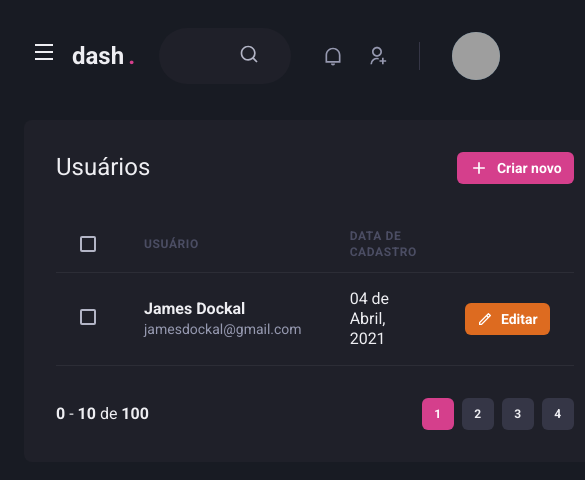
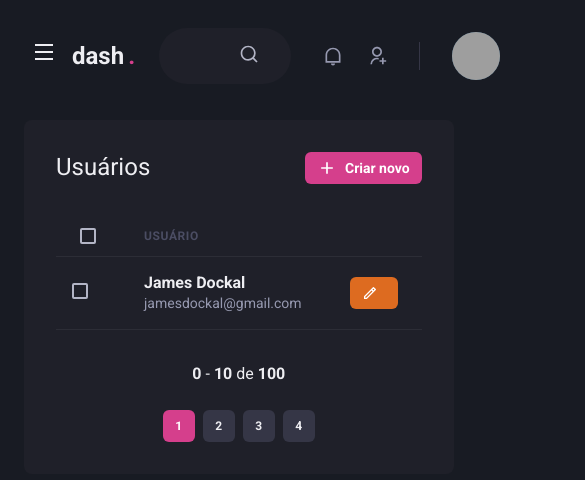
Before and after one commit to jamesDockal/DashGo, a Next.js app: page /users in a window 390 px wide. Shown: the top 480 px of the page, 585 px wide, since content can reach past the window. Built offline with nearby package versions, Linux system fonts and the light colour scheme; grey boxes are pictures that could not be loaded.

Commit message:
feat: add responsiviness to Dashboard and User pages

```diff
--- a/src/Context/SidebarContext.tsx
+++ b/src/Context/SidebarContext.tsx
@@ -1,5 +1,6 @@
 import { useDisclosure, UseDisclosureReturn } from "@chakra-ui/react";
-import { createContext, useContext } from "react";
+import { useRouter } from "next/router";
+import { createContext, useContext, useEffect } from "react";
 
 type Props = UseDisclosureReturn;
 
@@ -7,6 +8,11 @@
 
 const SidebarProvider: React.FC = ({ children }) => {
   const disclosure = useDisclosure();
+  const router = useRouter();
+
+  useEffect(() => {
+    disclosure.onClose();
+  }, [router.asPath]);
 
   return (
     <SidebarContext.Provider value={disclosure}>
--- a/src/components/Pagination/index.tsx
+++ b/src/components/Pagination/index.tsx
@@ -5,7 +5,7 @@
 const Pagination: React.FC = ({}) => {
   return (
     <Stack
-      direction={"row"}
+      direction={["column", "row"]}
       spacing={"6"}
       mt={8}
       justify={"space-between"}
--- a/src/pages/dashboard.tsx
+++ b/src/pages/dashboard.tsx
@@ -78,7 +78,7 @@
           minChildWidth={"320px"}
           align="flex-start"
         >
-          <Box p="8" pb="4" bg="gray.800" borderRadius={8}>
+          <Box p={["6", "8"]} pb="4" bg="gray.800" borderRadius={8}>
             <Text fontSize="lg" mb="4">
               Inscritos da Semana
             </Text>
--- a/src/pages/users/index.tsx
+++ b/src/pages/users/index.tsx
@@ -12,6 +12,7 @@
   Th,
   Thead,
   Tr,
+  useBreakpointValue,
 } from "@chakra-ui/react";
 import React from "react";
 import { RiAddLine, RiPencilLine } from "react-icons/ri";
@@ -20,6 +21,11 @@
 import Sidebar from "../../components/Sidebar";
 
 const UserList: React.FC = ({}) => {
+  const isWideVersion = useBreakpointValue({
+    base: false,
+    lg: true,
+  });
+
   return (
     <Flex direction={"column"} h="100vh">
       <Header />
@@ -51,14 +57,14 @@
                   <Checkbox colorScheme={"pink"} />
                 </Th>
                 <Th>Usuário</Th>
-                <Th>Data de Cadastro</Th>
+                {isWideVersion && <Th>Data de Cadastro</Th>}
                 <Th width="8"></Th>
               </Tr>
             </Thead>
 
             <Tbody>
               <Tr>
-                <Td px="6">
+                <Td px={["4", "4", "6"]}>
                   <Checkbox colorScheme={"pink"} />
                 </Td>
                 <Td>
@@ -69,7 +75,7 @@
                     </Text>
                   </Box>
                 </Td>
-                <Td>04 de Abril, 2021 </Td>
+                {isWideVersion && <Td>04 de Abril, 2021 </Td>}
                 <Td>
                   <Button
                     as="a"
@@ -78,7 +84,7 @@
                     colorScheme={"orange"}
                     leftIcon={<Icon as={RiPencilLine} fontSize={16} />}
                   >
-                    Editar
+                    {isWideVersion ? "Editar" : ""}
                   </Button>
                 </Td>
               </Tr>
```
